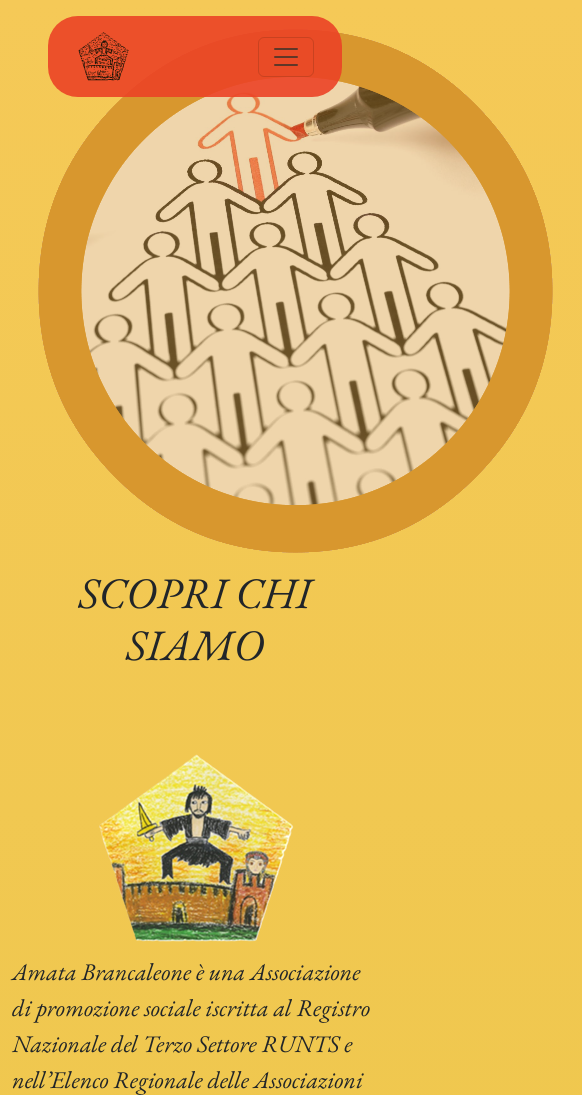
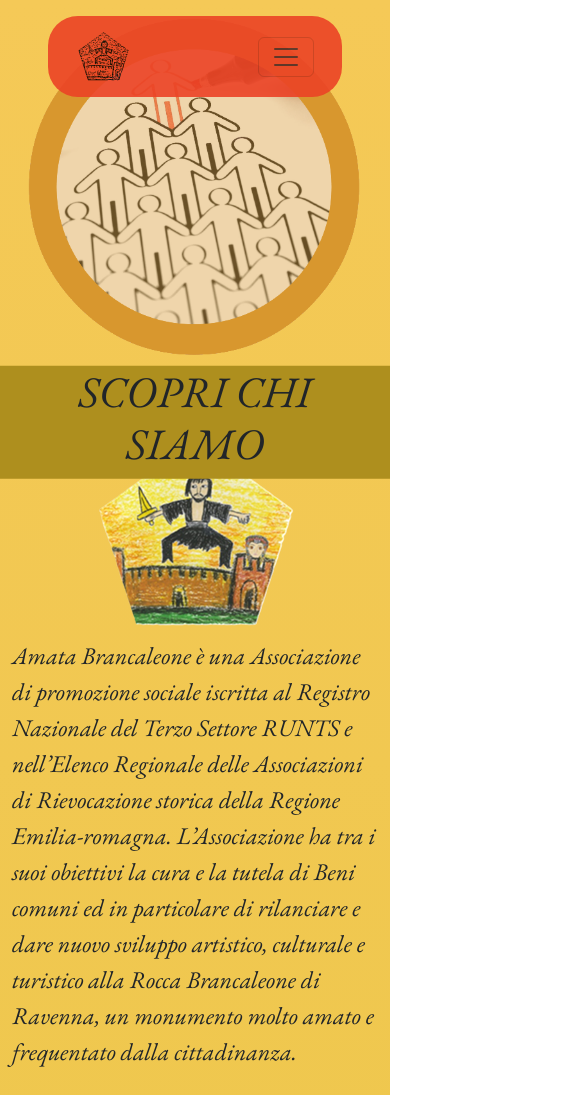
Before and after one commit to DavideTimo/Amata-Brancaleone, a plain HTML site: page Chi_siamo.html in a window 390 px wide. Shown: the top 1095 px of the page, 582 px wide, since content can reach past the window. Drawn offline with nearby package versions, Linux system fonts and the light colour scheme.

Commit message:
modifiche varie

```diff
--- a/Chi_siamo.html
+++ b/Chi_siamo.html
@@ -44,10 +44,10 @@
     <header>
         <div class="container ">
             <div class="row">
-                <div class="col-lg-6">
-                    <img src="Image/Scopri chi siamo.png" alt="Scopri chi siamo">
+                <div class="col-lg-6 headerImg-chisiamo">
+                    <img class="img-fluid" src="Image/Scopri chi siamo.png" alt="Scopri chi siamo">
                 </div>
-                <div class="col-lg-6 d-flex justify-content-center align-items-center">
+                <div class="col-lg-6 align-self-center headerTitle-chisiamo">
                     <h1 class="display-1 text-center">
                         SCOPRI CHI SIAMO
                     </h1>
--- a/style.css
+++ b/style.css
@@ -141,6 +141,25 @@
     }
 
 }
+
+@media (max-width: 768px){
+
+    .headerTitle-chisiamo{
+        position: absolute;
+        top: 50%;
+        left: 50%;
+        transform: translate(-50%, -50%);
+        text-align: center;
+        z-index: 1; /* Assicura che il testo sia sopra l'immagine */
+        font-weight:100;
+        background-color: #ae8f1e;
+    }
+
+    .headerImg-chisiamo{
+        position: relative; /* Assicura che l'immagine abbia una posizione relativa per posizionare il testo sopra */
+    }
+}
+
 
 .immagine-sinistra{
 
@@ -301,3 +320,11 @@
 .custom-shape-divider-top-1713887032 .shape-fill {
     fill: #ae8f1e;
 }
+
+.header-dariusare{
+
+    background-size: cover;
+    background-position: center;
+    padding-top: 7rem;
+    padding-bottom: 18rem;
+}
```
Also changed, not shown: Cosa_facciamo.html (+13 -0 lines), Image/La Rocca arcobaleno.jpg (added).
